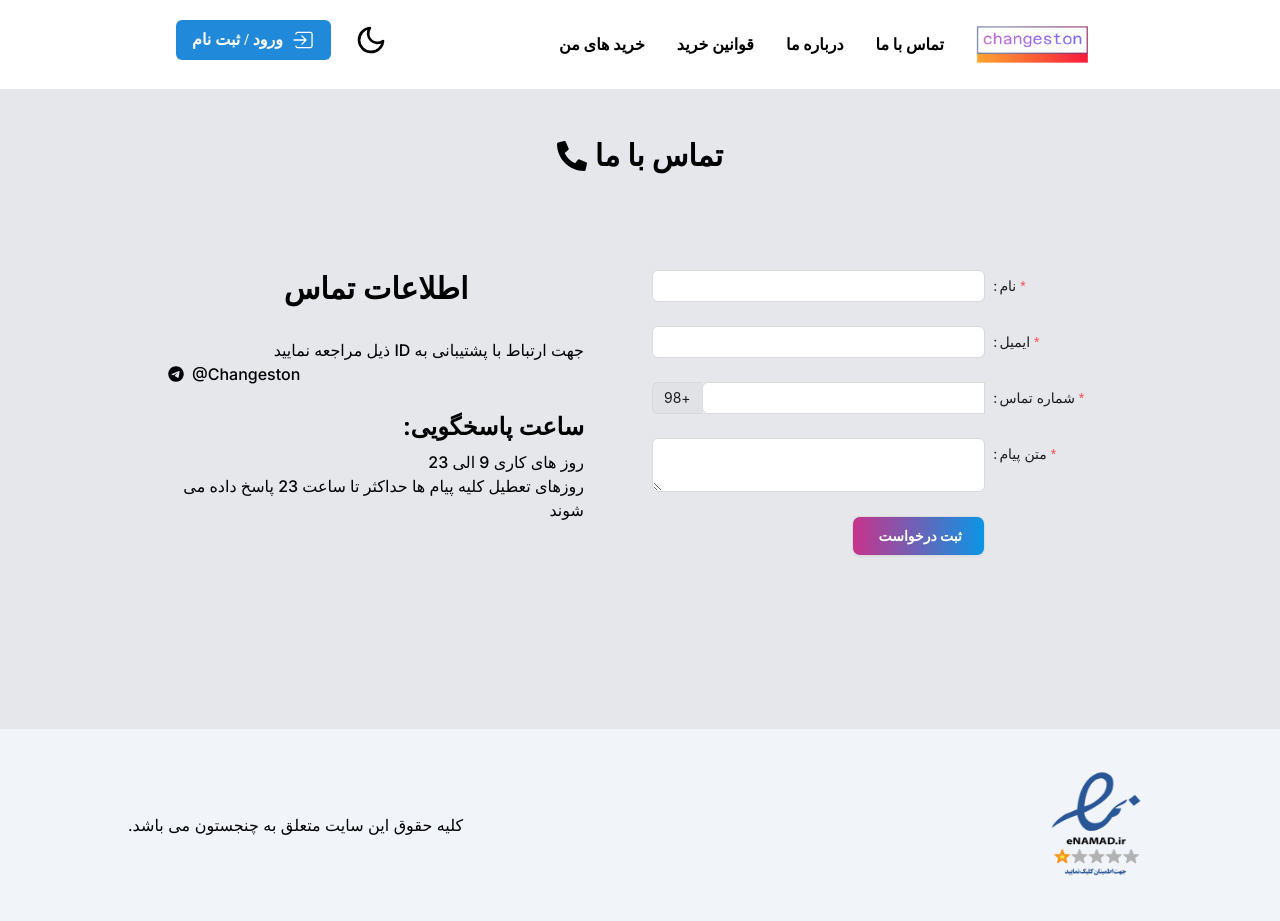
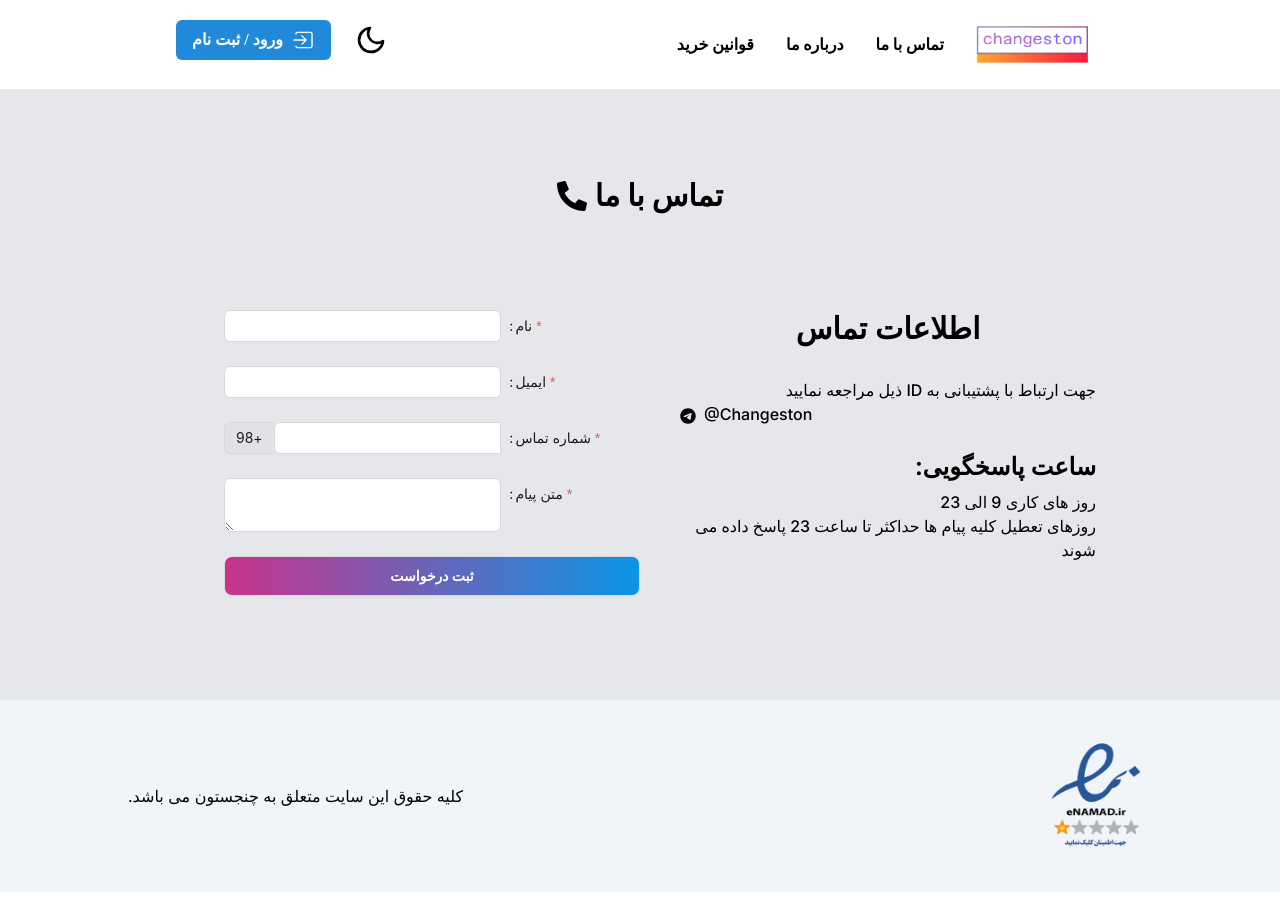
Before and after one commit to mtighorbani/Changeston, a Next.js app: page /contactus in a window 1280 px wide. After the commit the page ends 892 px from the top, so only its background shows below. Built offline with nearby package versions, Linux system fonts and the light colour scheme.

Commit message:
style: redsign contact us and login form

```diff
--- a/app/contactus/page.tsx
+++ b/app/contactus/page.tsx
@@ -1,24 +1,25 @@
-import ContactUs from '@/components/ContactUs'
+import ContactUs from '@/components/ContactUs';
 import ContactUsDetails from '@/components/ContactUsDetails';
-import React from 'react'
+import React from 'react';
 import { FaPhoneAlt } from "react-icons/fa";
-
 
 const page = () => {
   return (
-    <div className=' h-[40rem] bg-gray-200 dark:bg-slate-800'>
-    <h1 dir='rtl' className=' mx-auto justify-center flex text-3xl font-bold mb-7 pt-12'>تماس با ما<FaPhoneAlt className='mr-2 mt-1'/></h1>
-    <hr className='bg-slate-800 h-[1.5px] w-[80%] mx-auto mb-7' />
-    <div className=' grid-cols-2 grid mx-auto w-[80%] max-sm:grid-cols-1 max-sm:w-full max-sm:pr-4 max-sm:pl-2  ' dir='rtl'>
-    <div className='ml-24 max-sm:ml-0 max-sm:mb-16'>
-      <ContactUs/>
+    <div className='h-auto bg-gray-200 dark:bg-slate-800 py-10'>
+      <h1 dir='rtl' className='mx-auto justify-center flex text-3xl font-bold mb-7 pt-12'>
+        تماس با ما<FaPhoneAlt className='mr-2 mt-1'/>
+      </h1>
+      <hr className='bg-slate-800 h-[1.5px] w-[80%] mx-auto mb-7' />
+      <div className='grid grid-cols-1 sm:grid-cols-2 mx-auto w-full sm:w-[80%] px-4 sm:px-0'>
+        <div className='sm:ml-24 mb-16 sm:mb-0'>
+          <ContactUs />
+        </div>
+        <div className='sm:mr-4'>
+          <ContactUsDetails />
+        </div>
       </div>
-      <div className='mr-4 max-sm:mr-0'>
-        <ContactUsDetails/>
-      </div>
-      </div>
-      </div >
-  )
-}
+    </div>
+  );
+};
 
-export default page
+export default page;
--- a/components/ContactUs.tsx
+++ b/components/ContactUs.tsx
@@ -1,18 +1,11 @@
-'use client'
+'use client';
 import React from 'react';
-import { Button, Form, Input, Select } from 'antd';
+import { Button, Form, Input } from 'antd';
 
 const layout = {
   labelCol: { span: 8 },
   wrapperCol: { span: 16 },
 };
-const prefixSelector = (
-    <Form.Item name="prefix" noStyle>
-      <Select  style={{ width: 70 }}>
-        <option  value="98">+<span className=' dark:text-white dark:bg-black'>98</span>  </option>
-      </Select>
-    </Form.Item>
-  );
 
 /* eslint-disable no-template-curly-in-string */
 const validateMessages = {
@@ -25,46 +18,44 @@ const validateMessages = {
     range: '${label} must be between ${min} and ${max}',
   },
 };
-
 /* eslint-enable no-template-curly-in-string */
 
 const onFinish = (values: any) => {
   console.log(values);
 };
 
-const App: React.FC = () => (
+const ContactUs: React.FC = () => (
   <Form
-  dir='rtl'
+    dir='rtl'
     {...layout}
     name="nest-messages"
     onFinish={onFinish}
-    style={{ maxWidth: 600, minWidth:500 }}
+    style={{ width: '100%' }}
     validateMessages={validateMessages}
-    className=' max-sm:max-w-28 py-10'
+    className='py-10'
   >
-    <Form.Item name={['user', 'name']} label={<span className=' dark:text-white'>نام</span>} rules={[{ required: true }]}>
+    <Form.Item name={['user', 'name']} label={<span className='dark:text-white'>نام</span>} rules={[{ required: true }]}>
       <Input type='string' />
     </Form.Item>
-    <Form.Item name={['user', 'email']} label={<span className=' dark:text-white'>ایمیل</span>} rules={[{ type: 'email', message: 'ادرس ایمیل به صورت صحیح و ضروری باید وارد شود',required: true}]}>
-      <Input   dir='ltr' />
+    <Form.Item name={['user', 'email']} label={<span className='dark:text-white'>ایمیل</span>} rules={[{ type: 'email', message: 'ادرس ایمیل به صورت صحیح و ضروری باید وارد شود', required: true }]}>
+      <Input dir='ltr' />
     </Form.Item>
     <Form.Item
-        name="phone"
-        label={<span className=' dark:text-white'>شماره تماس</span>}
-        rules={[{ required: true, message: 'شماره تماس ضروری و می بایست 10 رقم باشد',min:10 }]}
-      >
-        <Input dir='ltr' type='number'  addonAfter={<span  className=' dark:text-white'>+98</span>} style={{ width: '100%' }} />
-      </Form.Item>
-
-    <Form.Item name={['user', 'introduction']} label={<span className=' dark:text-white'>متن پیام</span>} rules={[{required:true,message:'متن پیام می بایست مشخص شود'}]}>
+      name="phone"
+      label={<span className='dark:text-white'>شماره تماس</span>}
+      rules={[{ required: true, message: 'شماره تماس ضروری و می بایست 10 رقم باشد', min: 10 }]}
+    >
+      <Input dir='ltr' type='number' addonAfter={<span className='dark:text-white'>+98</span>} style={{ width: '100%' }} />
+    </Form.Item>
+    <Form.Item name={['user', 'introduction']} label={<span className='dark:text-white'>متن پیام</span>} rules={[{ required: true, message: 'متن پیام می بایست مشخص شود' }]}>
       <Input.TextArea />
     </Form.Item>
-    <Form.Item wrapperCol={{ ...layout.wrapperCol, offset: 8 }}>
-      <Button className="w-[40%]  h-10 text-center cursor-not-allowed text-white pr-3    rounded-lg font-bold bg-gradient-to-r from-[#C8338C] to-[#0A95E5]  " htmlType="submit">
+    <Form.Item wrapperCol={{ span: 24 }} className='text-center'>
+      <Button className="w-full h-10 text-center text-white rounded-lg font-bold bg-gradient-to-r from-[#C8338C] to-[#0A95E5]" htmlType="submit">
         ثبت درخواست
       </Button>
     </Form.Item>
   </Form>
 );
 
-export default App;
+export default ContactUs;
--- a/components/ContactUsDetails.tsx
+++ b/components/ContactUsDetails.tsx
@@ -1,28 +1,25 @@
-import React from 'react'
+import React from 'react';
 import { FaTelegram } from "react-icons/fa6";
 
 const ContactUsDetails = () => {
   return (
-    <div dir='rtl'className='text-md rounded p-10  font-medium  ' >
-        <div className=' text-center  text-3xl font-serif font-extrabold mb-8 '>
-            <p>
-                اطلاعات تماس
-            </p>
-        </div>
-        <div className='mb-6'>
-            <p>جهت ارتباط با پشتیبانی به ID ذیل مراجعه نمایید  </p>
-            <a href="https://t.me/changeston_admin" dir='ltr' className='flex'> <FaTelegram  className='mt-1 mr-2' /> @Changeston</a>
-        </div>
-        <div className=' block'>
-            <h1 className='  mb-2 text-2xl font-serif font-bold'> ساعت پاسخگویی:</h1>
-            <p>روز های کاری  9 الی 23</p>
-            <p>روزهای تعطیل کلیه پیام ها حداکثر تا ساعت 23 پاسخ داده می شوند</p>
+    <div dir='rtl' className='text-md rounded p-4 sm:p-10 font-medium'>
+      <div className='text-center text-2xl sm:text-3xl font-serif font-extrabold mb-4 sm:mb-8'>
+        <p>اطلاعات تماس</p>
+      </div>
+      <div className='mb-4 sm:mb-6'>
+        <p>جهت ارتباط با پشتیبانی به ID ذیل مراجعه نمایید</p>
+        <a href="https://t.me/changeston_admin" dir='ltr' className='flex items-center'>
+          <FaTelegram className='mt-1 mr-2' /> @Changeston
+        </a>
+      </div>
+      <div className='block'>
+        <h1 className='mb-2 text-xl sm:text-2xl font-serif font-bold'>ساعت پاسخگویی:</h1>
+        <p>روز های کاری  9 الی 23</p>
+        <p>روزهای تعطیل کلیه پیام ها حداکثر تا ساعت 23 پاسخ داده می شوند</p>
+      </div>
+    </div>
+  );
+};
 
-        </div>
-
-
-    </div>
-  )
-}
-
-export default ContactUsDetails
+export default ContactUsDetails;
--- a/components/LoginForm.tsx
+++ b/components/LoginForm.tsx
@@ -219,10 +219,10 @@ const LoginForm = () => {
   return (
     <>
       {contextHolder}
-      <div dir="rtl" className=" m-3">
+      <div dir="rtl" className="m-3">
         <Button
           style={{
-            display: `${firstLoginStep ? "none" : "block"}`,
+            display: firstLoginStep ? "none" : "block",
           }}
           type="link"
           onClick={() => {
@@ -241,18 +241,18 @@ const LoginForm = () => {
         onFinish={onGetOtpHandler}
         style={{
           maxWidth: 600,
-          minWidth: 500,
-          display: `${!firstLoginStep ? "none" : "block"}`,
+          width: "100%",
+          display: firstLoginStep ? "block" : "none",
         }}
-        className=" max-sm:max-w-28  "
+        className="p-4 max-sm:max-w-full max-sm:w-full"
       >
-        <div dir="rtl" className=" w-[100%] text-black mr-24 ">
-          <p className=" font-extrabold text-lg mt-4 mb-2">
+        <div dir="rtl" className="w-full text-black">
+          <p className="font-extrabold text-lg mt-4 mb-2">
             شماره تماس خود را وارد کنید
           </p>
           <Form.Item
             name="phone_number"
-            className=" text-black "
+            className="text-black"
             rules={[
               {
                 required: true,
@@ -262,7 +262,7 @@ const LoginForm = () => {
             ]}
           >
             <Input
-              onChange={(e) => onChangePhoneNumberHandler(e)}
+              onChange={onChangePhoneNumberHandler}
               autoFocus
               className="text-black"
               maxLength={11}
@@ -272,7 +272,7 @@ const LoginForm = () => {
           <Form.Item>
             <Button
               loading={pendingGetOtpCode}
-              className="w-[100%]  h-10 text-center  text-white pr-3  rounded-lg font-bold bg-gradient-to-r from-[#C8338C] to-[#0A95E5]  "
+              className="w-full h-10 text-center text-white pr-3 rounded-lg font-bold bg-gradient-to-r from-[#C8338C] to-[#0A95E5]"
               htmlType="submit"
               disabled={counter > 0}
             >
@@ -294,24 +294,24 @@ const LoginForm = () => {
         onFinish={onSubmitOtpHandler}
         style={{
           maxWidth: 600,
-          minWidth: 500,
-          display: `${firstLoginStep ? "none" : "block"}`,
+          width: "100%",
+          display: firstLoginStep ? "none" : "block",
         }}
-        className=" max-sm:max-w-28 w-[100%] "
+        className="p-4 max-sm:max-w-full max-sm:w-full"
       >
-        <div dir="ltr" className=" ml-24">
+        <div dir="ltr" className="w-full">
           <Form.Item name="password">
             <InputOTP
               autoFocus
               length={5}
               inputType="numeric"
-              onChange={(e) => onChangeOtpHandler(e)}
+              onChange={onChangeOtpHandler}
             />
           </Form.Item>
           <Form.Item>
             <Button
               loading={pendingCheckOtpCode}
-              className="w-[100%]  h-10 text-center  text-white pr-3  rounded-lg font-bold bg-gradient-to-r from-[#C8338C] to-[#0A95E5]  "
+              className="w-full h-10 text-center text-white pr-3 rounded-lg font-bold bg-gradient-to-r from-[#C8338C] to-[#0A95E5]"
               htmlType="submit"
             >
               <span>ورود</span>
--- a/components/Navbar.tsx
+++ b/components/Navbar.tsx
@@ -95,9 +95,11 @@ const Navbar = () => {
           <span className="px-4 max-sm:hidden pt-3 ">
             <a href="/rules">قوانین خرید</a>
           </span>
+         {auth?.isAuthenticated?
           <span className="px-4 max-sm:hidden pt-3 ">
             <a href="/mypurchase">خرید های من</a>
           </span>
+          :''}
         </div>
       </div>
       {/* <div className="w-5/6 h-1 bg-gray-500 m-auto"/> */}
```
